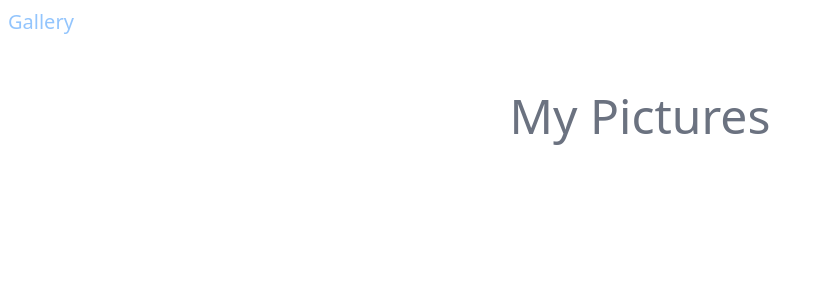
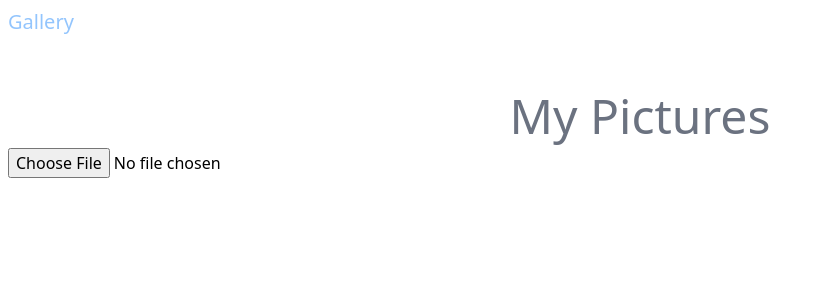
Before and after one commit to ronniesong0809/my-gallery, a React (Create React App) app: page / in a window 1280 px wide. Shown: the top 300 px of the page, without its empty margins (0-824 px from the left). Built offline with nearby package versions, Linux system fonts and the light colour scheme.

Commit message:
feat: add upload image feature

```diff
--- a/src/App.js
+++ b/src/App.js
@@ -1,9 +1,11 @@
 import Title from './components/Title';
+import UploadForm from "./components/UploadForm";
 
 function App() {
   return (
     <div className="App">
-      <Title/>
+      <Title />
+      <UploadForm />
     </div>
   );
 }
--- a/src/components/Title.js
+++ b/src/components/Title.js
@@ -3,8 +3,8 @@ import React from "react";
 const Title = () => {
   return (
     <div className="title m-2">
-      <h1 class="text-blue-300 text-xl">Gallery</h1>
-      <h2 class="text-gray-500 text-5xl text-center mt-14">My Pictures</h2>
+      <h1 className="text-blue-300 text-xl">Gallery</h1>
+      <h2 className="text-gray-500 text-5xl text-center mt-14">My Pictures</h2>
     </div>
   );
 };
--- /dev/null
+++ b/src/components/UploadForm.js
@@ -0,0 +1,31 @@
+import React, { useState } from "react";
+
+const UploadForm = () => {
+  const [file, setFile] = useState(null);
+  const [error, setError] = useState(null);
+
+  const types = ["image/png", "image/jpeg", "image/gif"];
+
+  const changeHandler = e => {
+    let selected = e.target.files[0];
+
+    if (selected && types.includes(selected.type)) {
+      setFile(selected);
+      setError("");
+    } else {
+      setFile(null);
+      setError("Please select a image file");
+    }
+  };
+
+  return (
+    <div className="title m-2">
+      <form>
+        <input type="file" onChange={changeHandler} />
+        {error && <div className="error">{error}</div>}
+        {file && <div className="file">{file.name}</div>}
+      </form>
+    </div>
+  );
+};
+export default UploadForm;
```
